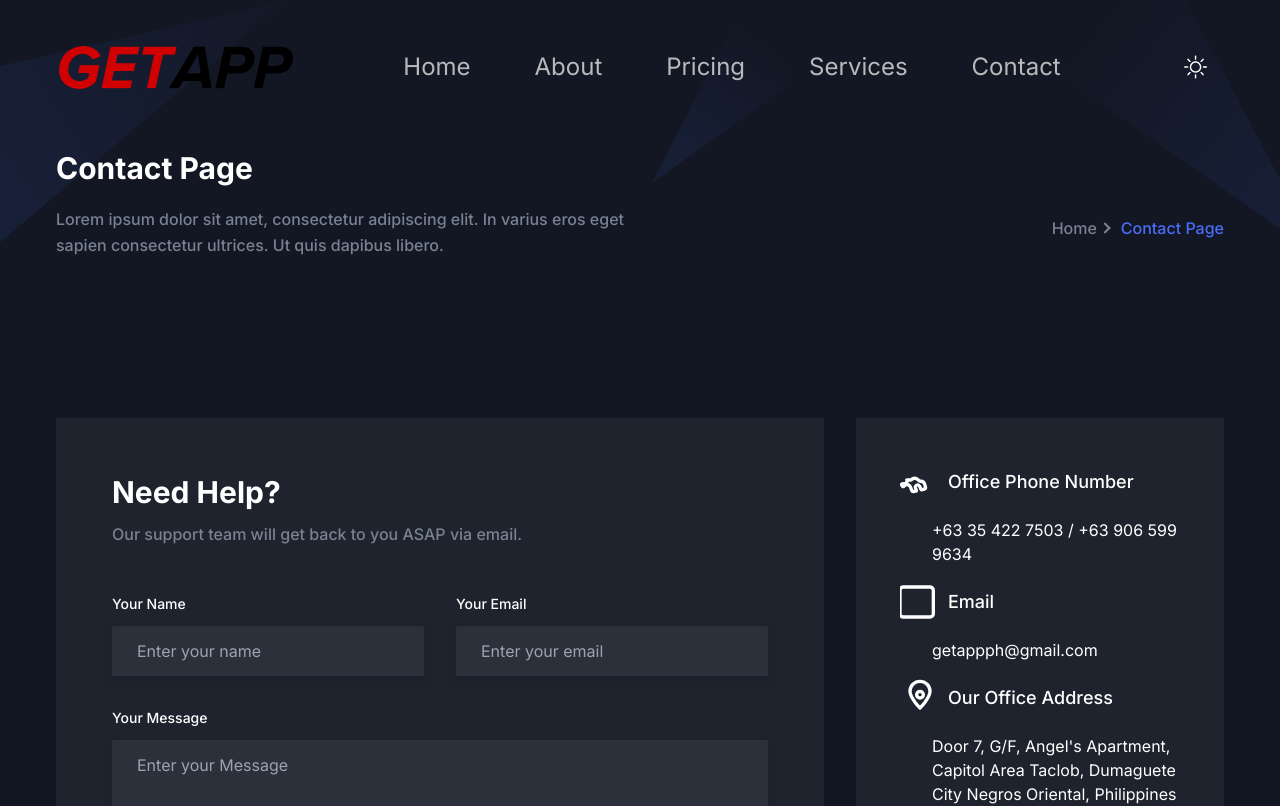
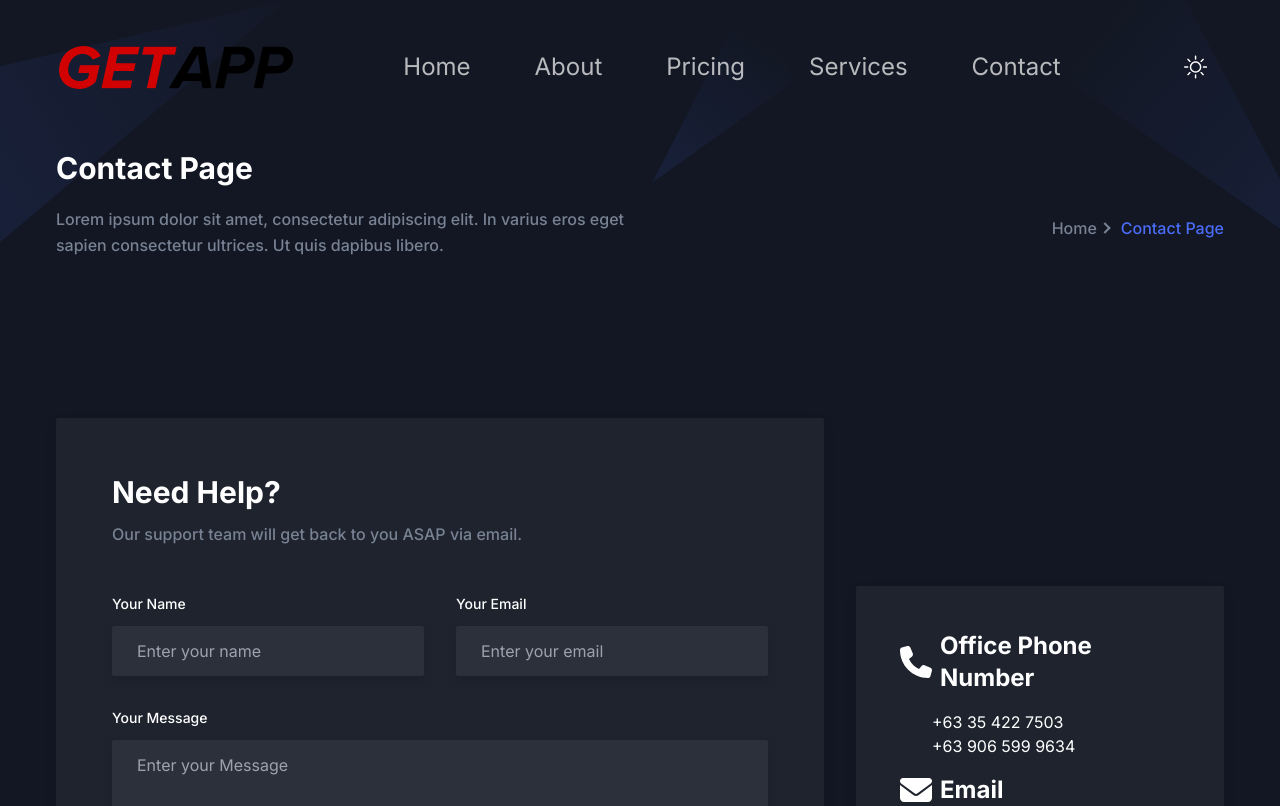
Before and after one commit to Cacarls/GetApp, a Next.js app: page /contact in a window 1280 px wide. Shown: the top 806 px of the page. Built offline with nearby package versions, Linux system fonts and the light colour scheme.

Commit message:
Updating the contacts

```diff
--- a/src/components/Contact/NewsLatterBox.tsx
+++ b/src/components/Contact/NewsLatterBox.tsx
@@ -1,62 +1,52 @@
 "use client";
 
+import { useEffect, useState } from "react";
 import { useTheme } from "next-themes";
+import { FontAwesomeIcon } from '@fortawesome/react-fontawesome';
+import { faPhone, faEnvelope, faMapMarkerAlt } from '@fortawesome/free-solid-svg-icons';
 
 const ContactDetails = () => {
   const { theme } = useTheme();
+  const [mounted, setMounted] = useState(false);
+
+  // Ensure that the component doesn't render until after the client-side theme has been determined
+  useEffect(() => {
+    setMounted(true);
+  }, []);
+
+  if (!mounted) return null; // Prevent rendering on the server-side
 
   return (
+    <div className="flex justify-center items-center min-h-screen">
       <div
         className={`relative z-10 rounded-sm p-8 shadow-three sm:p-11 lg:p-8 xl:p-11 ${
           theme === "light" ? "border-2 border-gray-400" : ""
         } dark:bg-gray-dark dark:border-transparent`}
       >
         <div className="space-y-4">
-        {/* Phone Number Icon - Telephone */}
+          {/* Phone Number Icon */}
           <div className="flex items-center space-x-2">
-          <svg
-            xmlns="http://www.w3.org/2000/svg"
-            width="40"
-            height="40"
-            fill="none"
-            viewBox="0 0 24 24"
-            stroke="currentColor"
+            <FontAwesomeIcon
+              icon={faPhone} // Phone icon
+              size="2x" // Adjust the size as needed
               className={`text-${theme === 'light' ? 'red-500' : 'white'}`}
               aria-label="Phone"
-          >
-            <path
-              strokeLinecap="round"
-              strokeLinejoin="round"
-              strokeWidth="2"
-              d="M6.62 10.79C7.58 9.83 9.02 9.6 10.03 10.06L11.67 11.42C13.04 11.42 14.56 12.22 14.9 13.58L15.33 15.29C15.42 15.74 15.08 16.17 14.63 16.26L13.38 16.58C13.02 16.69 12.58 16.47 12.46 16.12L11.9 14.86C11.7 14.12 10.95 13.61 10.21 13.8C9.47 13.99 9.05 14.72 9.24 15.46L9.88 17.01C9.98 17.22 9.79 17.46 9.58 17.51L8.46 17.67C7.85 17.83 7.19 17.51 6.97 16.89L6.4 15.29C5.92 13.72 4.36 13.16 3.07 13.8L2.26 14.61C2.1 14.81 1.8 14.87 1.62 14.72L0.97 13.69C0.89 13.45 1.07 13.18 1.33 13.1L3.18 12.82C4.15 12.56 4.65 11.34 4.1 10.79L6.62 10.79Z"
             />
-          </svg>
-          <div className="text-lg font-medium">Office Phone Number</div>
+            <div className="text-2xl font-bold">Office Phone Number</div>
           </div>
           <div className="ml-8">
-          <p>+63 35 422 7503 / +63 906 599 9634</p>
+            <p>+63 35 422 7503 <br/> +63 906 599 9634</p>
           </div>
 
           {/* Email Icon */}
           <div className="flex items-center space-x-2">
-          <svg
-            xmlns="http://www.w3.org/2000/svg"
-            width="40"
-            height="40"
-            fill="none"
-            viewBox="0 0 24 24"
-            stroke="currentColor"
+            <FontAwesomeIcon
+              icon={faEnvelope} // Email icon
+              size="2x" // Adjust the size as needed
               className={`text-${theme === 'light' ? 'red-500' : 'white'}`}
               aria-label="Email"
-          >
-            <path
-              strokeLinecap="round"
-              strokeLinejoin="round"
-              strokeWidth="2"
-              d="M2 3h16c1.104 0 2 .896 2 2v14c0 1.104-.896 2-2 2H2c-1.104 0-2-.896-2-2V5c0-1.104.896-2 2-2z"
             />
-          </svg>
-          <div className="text-lg font-medium">Email</div>
+            <div className="text-2xl font-bold">Email</div>
           </div>
           <div className="ml-8">
             <p>getappph@gmail.com</p>
@@ -64,24 +54,13 @@ const ContactDetails = () => {
 
           {/* Location Icon */}
           <div className="flex items-center space-x-2">
-          <svg
-            xmlns="http://www.w3.org/2000/svg"
-            width="40"
-            height="40"
-            fill="none"
-            viewBox="0 0 24 24"
-            stroke="currentColor"
+            <FontAwesomeIcon
+              icon={faMapMarkerAlt} // Location icon
+              size="2x" // Adjust the size as needed
               className={`text-${theme === 'light' ? 'red-500' : 'white'}`}
               aria-label="Location"
-          >
-            <path
-              strokeLinecap="round"
-              strokeLinejoin="round"
-              strokeWidth="2"
-              d="M12 2C8.686 2 6 4.686 6 8c0 4 6 10 6 10s6-6 6-10c0-3.314-2.686-6-6-6zm0 10c-1.104 0-2-.896-2-2s.896-2 2-2 2 .896 2 2-.896 2-2 2z"
             />
-          </svg>
-          <div className="text-lg font-medium">Our Office Address</div>
+            <div className="text-2xl font-bold">Our Office Address</div>
           </div>
           <div className="ml-8">
             <p>
@@ -91,6 +70,7 @@ const ContactDetails = () => {
           </div>
         </div>
       </div>
+    </div>
   );
 };
 
```
Lines whose indentation alone changed are shown as unchanged.
